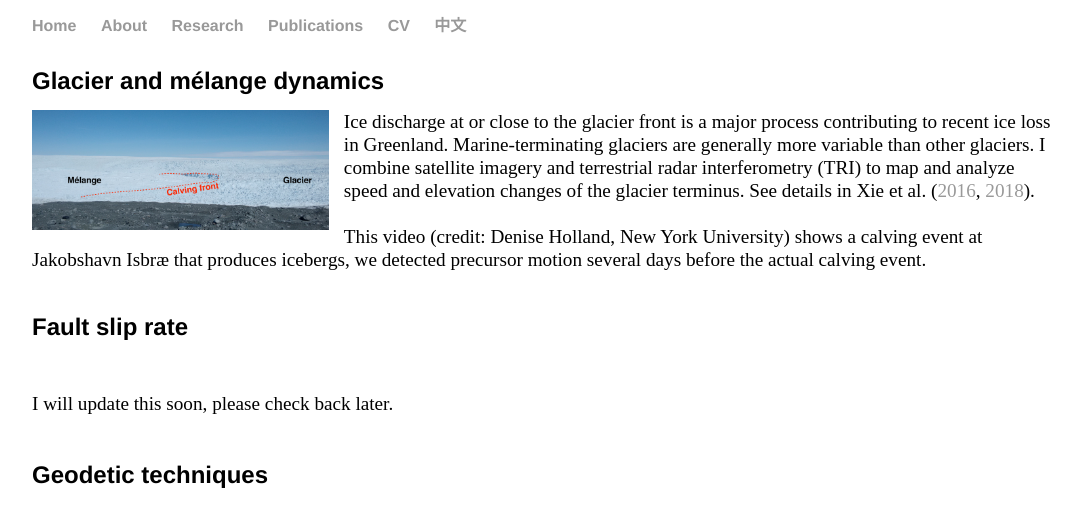
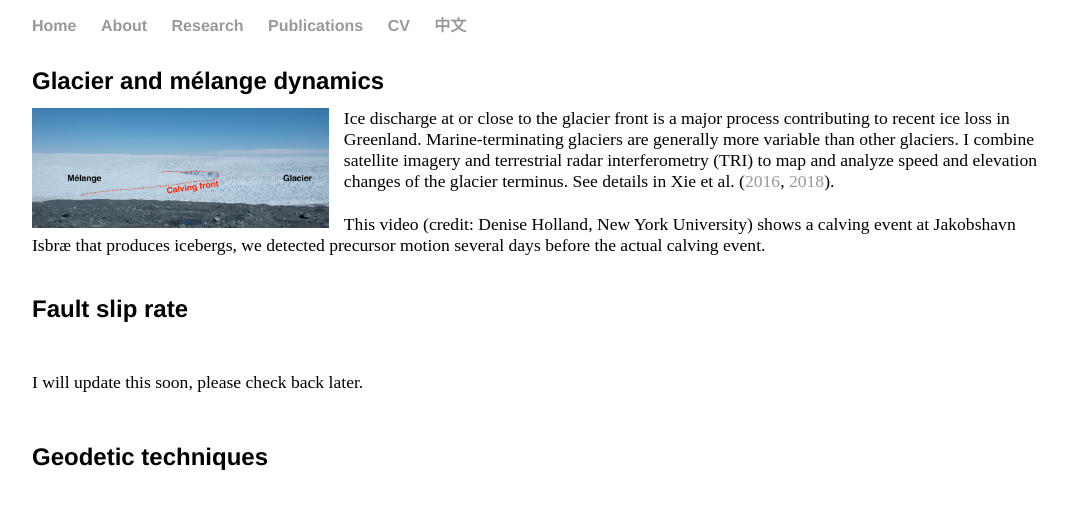
Before and after one commit to suruixie/suruixie.github.io, a Jekyll site: the page built from research/index.html, in a window 1280 px wide. Shown: the top 527 px of the page, without its empty margins (96-1177 px from the left). Built offline with Jekyll 4.4.1, drawn with Linux system fonts in a browser that asks for light colours.

Commit message:
Update index.html

```diff
--- a/research/index.html
+++ b/research/index.html
@@ -4,7 +4,7 @@
 ---
 <div class="research">
 	<h4 style="margin-bottom:-0.2em; font-size:1.5em;">Glacier and mélange dynamics </h4>
-	<p style="line-height:120%; font-size:1.2em;">
+	<p style="line-height:120%; font-size:1.1em;">
 	<img src="../images/research_glacier.jpg" height="120" style="float:left; margin-left:0px; margin-right:15px; margin-top:0px; margin-bottom:5px;" />
 	Ice discharge at or close to the glacier front is a major process contributing to recent ice loss in Greenland.
 	Marine-terminating glaciers are generally more variable than other glaciers.
@@ -17,7 +17,7 @@
 
 
 	<h4 style="margin-top:5em; font-size:1.5em;">Fault slip rate </h4>
-	<p style="line-height:120%; font-size:1.2em;">
+	<p style="line-height:120%; font-size:1.1em;">
 		I will update this soon, please check back later. <br>
 	<br>
 	</p>
```
